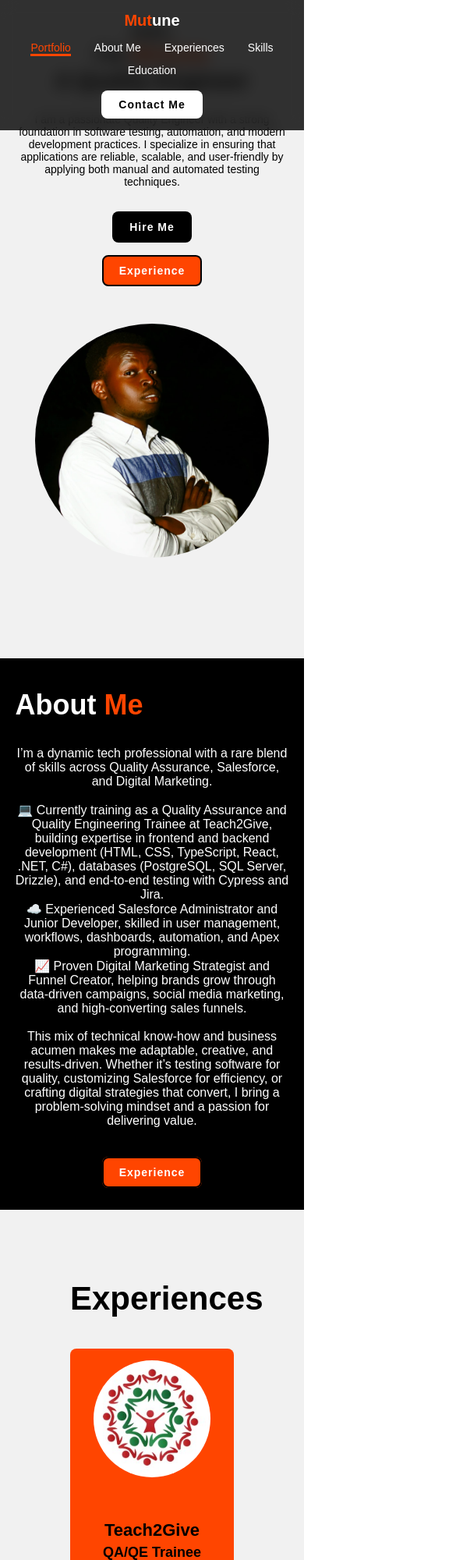
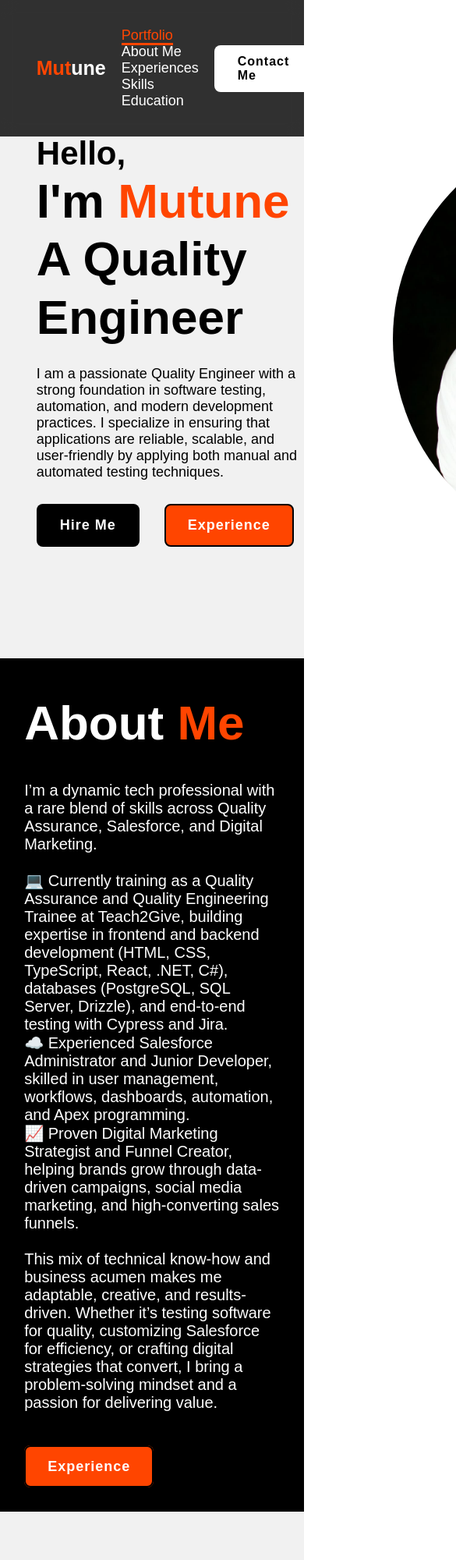
Before and after one commit to Mutun3/Portfolio, a plain HTML site: page index.html in a window 390 px wide. Shown: the top 2000 px of the page at 78% size, 585 px wide, since content can reach past the window. Drawn offline with Linux system fonts and the light colour scheme.

Commit message:
Responsive Design Removed

```diff
--- a/styles.css
+++ b/styles.css
@@ -452,216 +452,3 @@ span{
     font-size: 12px;
     color:white;
 }
-
-
-
-@media (max-width: 1200px) {
-    .header {
-        padding: 20px 5%;
-    }
-
-    .home {
-        gap: 4em;
-        padding: 30px 5% 0;
-    }
-
-    .img-box img {
-        width: 400px;
-    }
-
-    .experiencebox,
-    .projectbox {
-        max-width: 700px;
-    }
-}
-
-@media (max-width: 992px) {
-    .navbar a {
-        margin: 0 10px;
-        font-size: 16px;
-    }
-
-    .home {
-        flex-direction: column;
-        text-align: center;
-        gap: 3em;
-    }
-
-    .home-content h1 {
-        font-size: 48px;
-    }
-
-    .home-content h3 {
-        font-size: 32px;
-    }
-
-    .img-box img {
-        width: 300px;
-    }
-
-    .about {
-        flex-direction: column;
-        gap: 4em;
-        padding: 10% 5%;
-        text-align: center;
-    }
-
-    .about-content h2 {
-        font-size: 48px;
-    }
-
-    .experience-content,
-    .project-content,
-    .skill {
-        flex-direction: column;
-        align-items: center;
-        gap: 2em;
-        height: auto;
-    }
-
-    .experiencebox,
-    .projectbox {
-        width: 100%;
-        height: auto;
-        flex-direction: column;
-        align-items: center;
-        text-align: center;
-    }
-
-    .experiencebox img,
-    .projectbox img {
-        margin-top: 0;
-    }
-}
-
-@media (max-width: 768px) {
-    .header {
-        flex-direction: column;
-        padding: 15px;
-        gap: 15px;
-    }
-
-    .navbar {
-        display: flex;
-        flex-wrap: wrap;
-        justify-content: center;
-        gap: 10px;
-    }
-
-    .contact {
-        font-size: 14px;
-        padding: 8px 20px;
-    }
-
-    .home-content h1 {
-        font-size: 36px;
-    }
-
-    .home-content h3 {
-        font-size: 24px;
-    }
-
-    .btn-box {
-        flex-direction: column;
-        align-items: center;
-        gap: 1em;
-        width: 100%;
-    }
-
-    .about-content h2 {
-        font-size: 36px;
-    }
-
-    .about-content p {
-        font-size: 16px;
-    }
-
-    .exptitle,
-    .projecttitle {
-        font-size: 42px;
-        margin-bottom: 40px;
-    }
-
-    .skills {
-        margin: 50px 20px;
-        padding: 30px 10px;
-    }
-
-    .skills h2 {
-        font-size: 32px;
-    }
-
-    .skill {
-        width: 100%;
-        flex-wrap: wrap;
-        justify-content: center;
-        gap: 20px;
-        height: auto;
-    }
-
-    .image1 {
-        width: 80px;
-        height: 80px;
-    }
-
-    .contact-form h2 {
-        font-size: 28px;
-    }
-
-    .contact-form form {
-        max-width: 90%;
-    }
-}
-
-@media (max-width: 480px) {
-    .logo {
-        font-size: 20px;
-    }
-
-    .navbar a {
-        font-size: 14px;
-    }
-
-    .home-content h1 {
-        font-size: 28px;
-    }
-
-    .home-content h3 {
-        font-size: 20px;
-    }
-
-    .home-content p {
-        font-size: 14px;
-    }
-
-    .btn-1,
-    .btn-2 {
-        font-size: 14px;
-        padding: 10px 20px;
-    }
-
-    .experiencebox h3 {
-        font-size: 22px;
-    }
-
-    .experiencebox h2 {
-        font-size: 18px;
-    }
-
-    .experiencebox p {
-        font-size: 14px;
-    }
-
-    .projectbox h3 {
-        font-size: 20px;
-    }
-
-    .projectbox p {
-        font-size: 14px;
-    }
-
-    .footer ul li {
-        display: block;
-        margin: 10px 0;
-    }
-}
```
